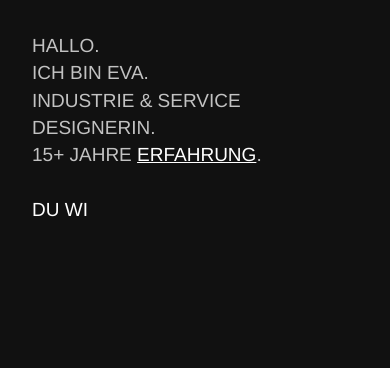
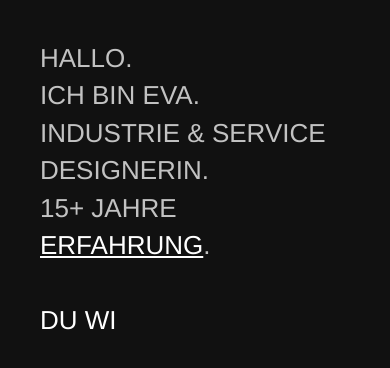
Before and after one commit to DreiZweiEinsLos/Design, a plain HTML site: page index.html in a window 390 px wide. Drawn offline with Linux system fonts and the light colour scheme.

Commit message:
Add files via upload

```diff
--- a/index.html
+++ b/index.html
@@ -53,10 +53,12 @@
       cursor: pointer;
     }
 
+    /* ---------- MOBIL: max 600px ---------- */
     @media (max-width: 600px) {
       body {
-        font-size: 19px;
-        padding: 24px;
+        font-size: 26px;
+        padding: 32px;
+        line-height: 1.6em;
       }
 
       .treppe-container {
@@ -70,8 +72,7 @@
         bottom: auto !important;
         display: block;
         white-space: normal;
-        margin-left: 0;
-        margin-bottom: 0.5em;
+        margin-bottom: 0.7em;
       }
     }
   </style>
@@ -82,7 +83,7 @@
   <script>
     const textBloecke = [
       `HALLO.\nICH BIN EVA.\nINDUSTRIE & SERVICE DESIGNERIN.\n15+ JAHRE <span class="verzoegert-link" data-url="https://www.linkedin.com/in/evaburkhardt/">ERFAHRUNG</span>.`,
-      `TREPPE:\nDU WILLST DEINE KUNDEN BEWUSST ANSPRECHEN?\nDEIN PRODUKT &/ TOUCHPOINTS NEU DENKEN?\nDAS ERLEBNIS VERSTEHEN UND DESIGNEN?`,
+      `TREPPE:\nDU WILLST DEINE KUNDEN BEWUSST ANSPRECHEN?\nDEIN PRODUKT &/ DIE TOUCHPOINTS NEU DENKEN?\nDAS ERLEBNIS VERSTEHEN UND DESIGNEN?`,
       `WAS BRAUCHST DU?\n   FREELANCE DESIGN ARBEIT\n   WORKSHOPS\n   COACHING`,
       `<span class="verzoegert-link" data-url="mailto:evaburkhardt.mail@gmail.com">SCHREIB MIR.</span>`
     ];
@@ -154,7 +155,12 @@
     function tippeTreppeZeile(zeileText, containerDiv, index, callback) {
       const zeile = document.createElement("div");
       zeile.classList.add("treppen-zeile");
-      zeile.style.setProperty('--index', index);
+
+      // Nur Offset für große Bildschirme setzen
+      if (window.innerWidth > 600) {
+        zeile.style.setProperty('--index', index);
+      }
+
       containerDiv.appendChild(zeile);
 
       let i = 0;
@@ -174,7 +180,11 @@
       const zeilen = textBlock.split("\n");
       const containerDiv = document.createElement("div");
       containerDiv.classList.add("block", "treppe-container");
-      containerDiv.style.height = `calc(${zeilen.length} * 1.44em)`;
+
+      if (window.innerWidth > 600) {
+        containerDiv.style.height = `calc(${zeilen.length} * 1.44em)`;
+      }
+
       container.appendChild(containerDiv);
 
       let i = 0;
```
